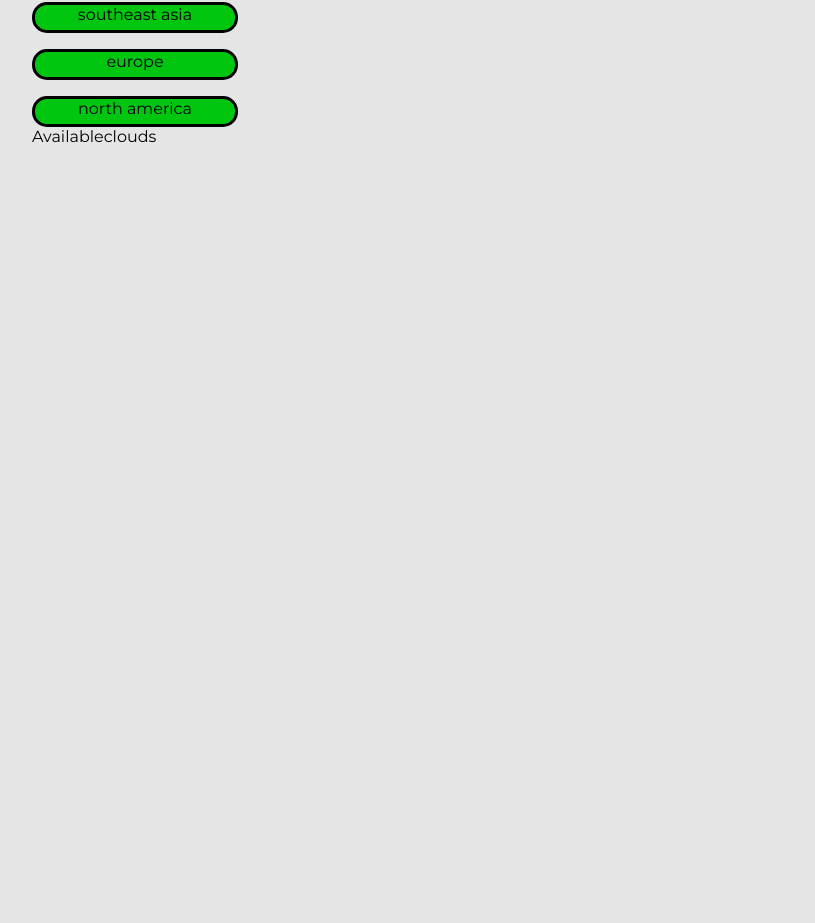
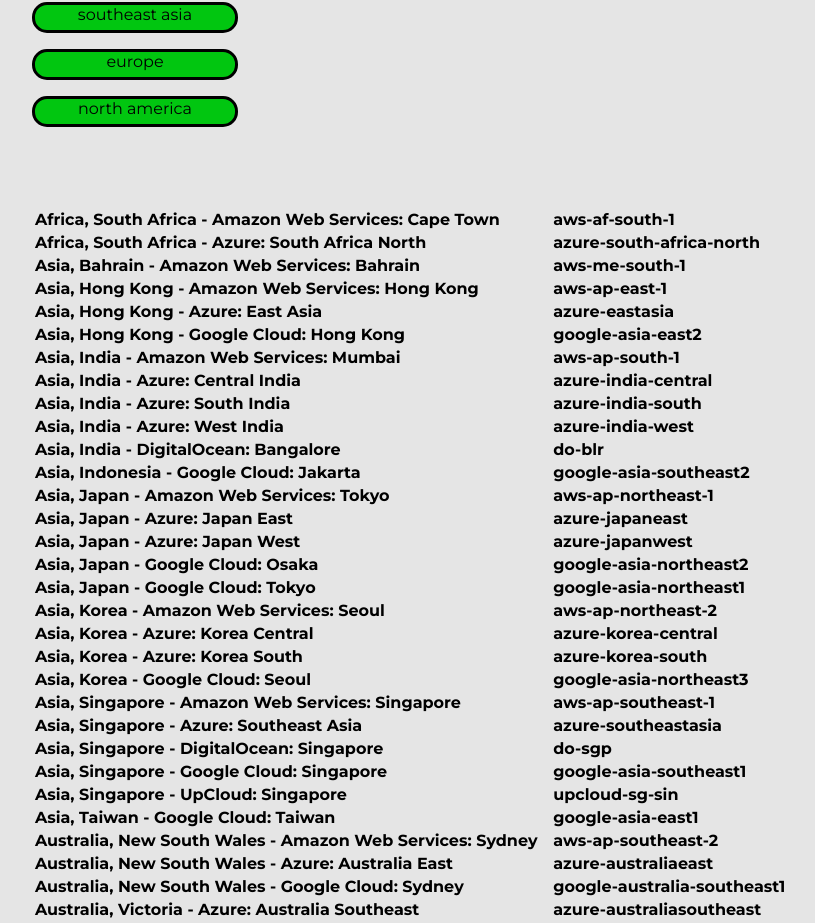
Before and after one commit to IlmariKu/Aivenproxy, a React (Vite) app: page / in a window 1280 px wide. Shown: the part 1658-2581 px from the top of the page, without its empty margins (8-823 px from the left). Before the commit the page ends 1844 px from the top, so only its background shows below. Built offline with nearby package versions, Linux system fonts and the light colour scheme.

Commit message:
Display all available clouds in a table
No filtering done just yet

```diff
--- a/src/cloudselector/parts/AvailableClouds.tsx
+++ b/src/cloudselector/parts/AvailableClouds.tsx
@@ -1,9 +1,20 @@
-import React from 'react';
+import React from "react";
 
 export function AvailableClouds(props) {
-    return (
-        <div>
-            Availableclouds
-        </div>
-    );
+  return (
+    <div style={{ marginTop: "10vh" }}>
+      <table>
+        <tbody>
+          {props.allClouds.map((cloud) => {
+            return (
+              <tr style={{ textAlign: "left" }}>
+                <th>{cloud["cloud_description"]}</th>
+                <th>{cloud["cloud_name"]}</th>
+              </tr>
+            );
+          })}
+        </tbody>
+      </table>
+    </div>
+  );
 }
```
